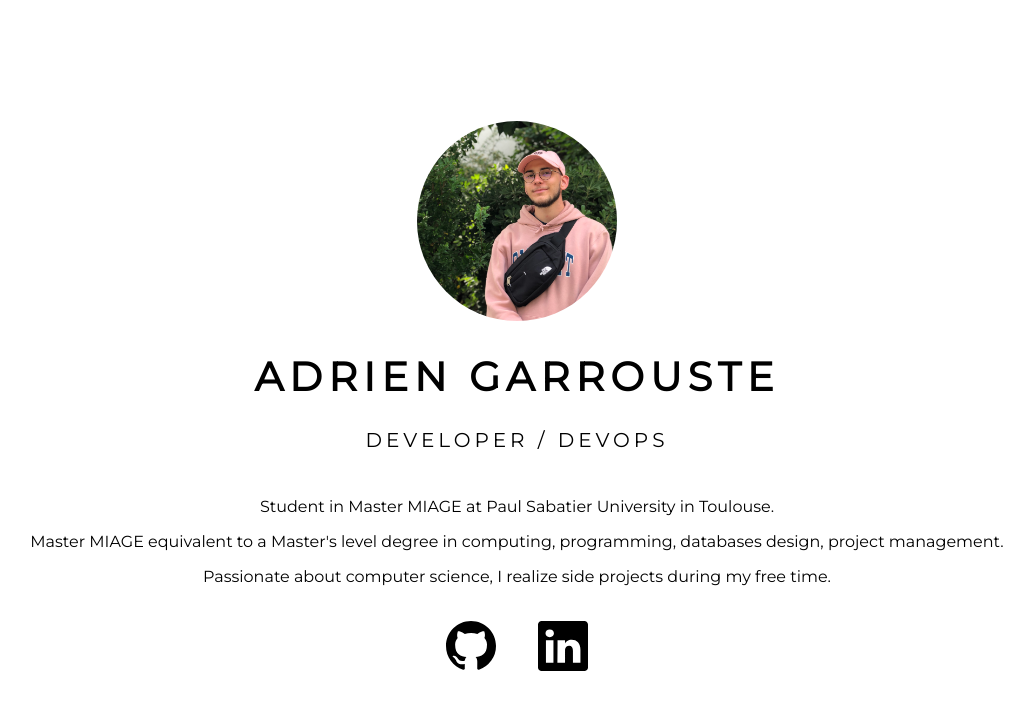
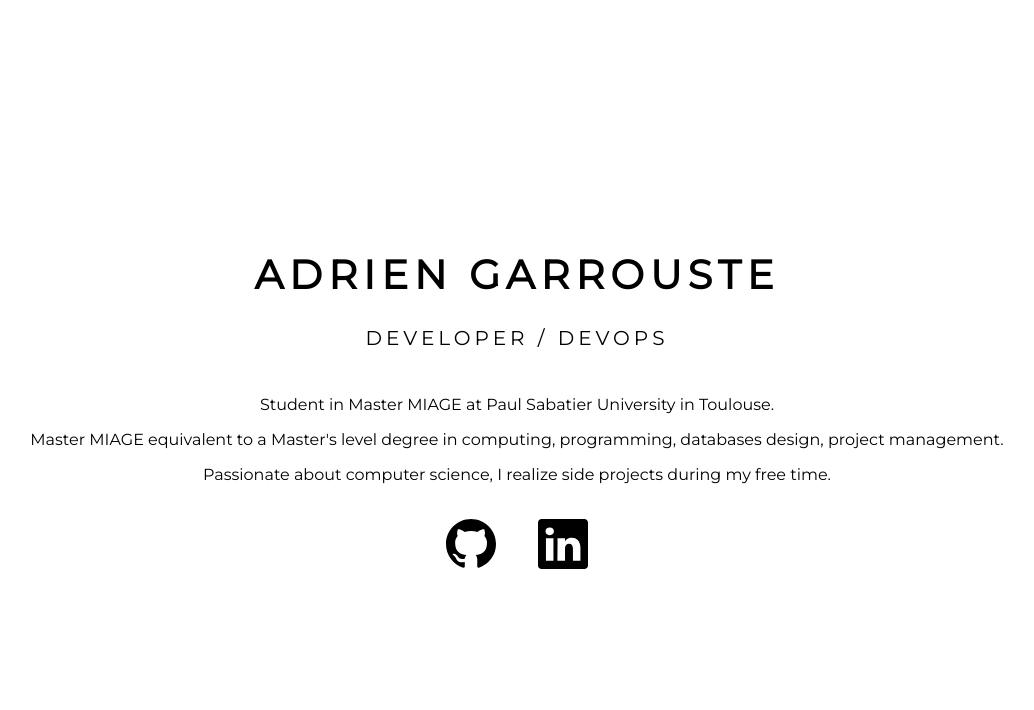
Before and after one commit to garrou/portfolio, a Svelte app: page / in a window 1280 px wide. Shown: the top 710 px of the page, without its empty margins (123-1157 px from the left). Built offline with nearby package versions, Linux system fonts and the light colour scheme.

Commit message:
Remove picture, justify

```diff
--- a/src/App.svelte
+++ b/src/App.svelte
@@ -6,7 +6,6 @@
 	<Intro
 		firstname="Adrien"
 		lastname="GARROUSTE"
-		picture="images/profile.jpg"
 		title="Developer / DevOps"
 		sentences={[
 			"Student in Master MIAGE at Paul Sabatier University in Toulouse.",
--- a/src/components/Intro.svelte
+++ b/src/components/Intro.svelte
@@ -1,13 +1,11 @@
 <script>
   export let firstname;
   export let lastname;
-  export let picture;
   export let title;
   export let sentences;
 </script>
 
 <main>
-  <img class="picture" src={picture} alt="profil" />
   <h1>{firstname} {lastname}</h1>
   <p class="subtitle">{title}</p>
 
@@ -34,12 +32,6 @@
     font-size: 40px;
   }
 
-  .picture {
-    border-radius: 50%;
-    width: 200;
-    height: 200px;
-  }
-
   .subtitle {
     font-size: 20px;
     letter-spacing: 4px;
@@ -48,6 +40,10 @@
 
   .sentences {
     margin-top: 3%;
+  }
+
+  .sentences p {
+    text-justify: auto;
   }
 
   .networks {
```
Also changed, not shown: public/images/profile.jpg (deleted).
